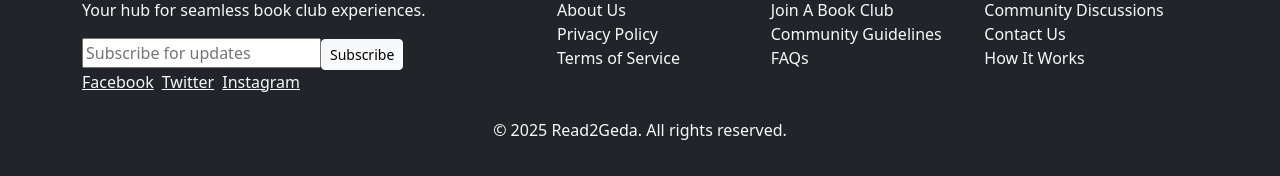
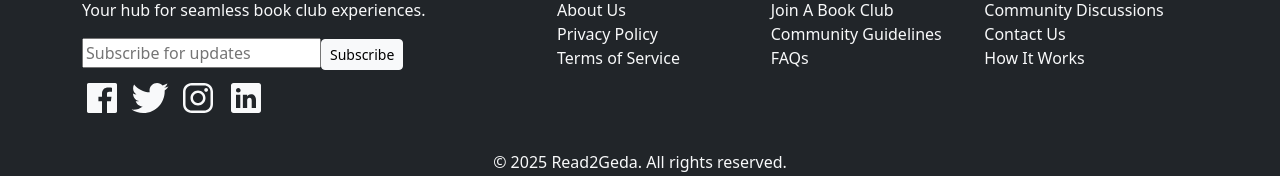
Before and after one commit to Orjihenry/Read2Geda, a React (Vite) app: page / in a window 1280 px wide. Shown: the part 2716-2892 px from the top of the page. Built offline with nearby package versions, Linux system fonts and the light colour scheme.

Commit message:
added social icons

```diff
--- a/src/components/Footer/Footer.tsx
+++ b/src/components/Footer/Footer.tsx
@@ -1,3 +1,4 @@
+import { IoLogoFacebook, IoLogoInstagram, IoLogoLinkedin, IoLogoTwitter } from "react-icons/io";
 import Button from "../Button";
 import "./../../index.css"
 
@@ -15,10 +16,11 @@ export default function Footer() {
               <Button className="btn-light btn-sm">Subscribe</Button>
             </div>
 
-            <div className="socials">
-              <a href="#" className="text-light me-2">Facebook</a>
-              <a href="#" className="text-light me-2">Twitter</a>
-              <a href="#" className="text-light">Instagram</a>
+            <div className="socials py-2">
+              <a href="#" className="text-light me-2 "><IoLogoFacebook size="40px"/></a>
+              <a href="#" className="text-light me-2 "><IoLogoTwitter size="40px"/></a>
+              <a href="#" className="text-light me-2 "><IoLogoInstagram size="40px"/></a>
+              <a href="#" className="text-light me-2 "><IoLogoLinkedin size="40px"/></a>
             </div>
           </div>
 
@@ -27,21 +29,21 @@ export default function Footer() {
               <h5>Quick Links</h5>
               <div className="row mx-0">
                 <div className="col-md-4 px-0">
-                  <a href="/Read2Geda/about" className="nav-link quick-links">About Us</a>
-                  <a href="/Read2Geda/privacy" className="nav-link quick-links">Privacy Policy</a>
-                  <a href="/Read2Geda/terms" className="nav-link quick-links">Terms of Service</a>
+                  <a href="/about" className="nav-link quick-links">About Us</a>
+                  <a href="/privacy" className="nav-link quick-links">Privacy Policy</a>
+                  <a href="/terms" className="nav-link quick-links">Terms of Service</a>
                 </div>
 
                 <div className="col-md-4 px-0">
-                  <a href="/Read2Geda/discover" className="nav-link quick-links">Join A Book Club</a>
-                  <a href="/Read2Geda/community-guidelines" className="nav-link quick-links">Community Guidelines</a>
-                  <a href="/Read2Geda/faqs" className="nav-link quick-links">FAQs</a>
+                  <a href="/discover" className="nav-link quick-links">Join A Book Club</a>
+                  <a href="/community-guidelines" className="nav-link quick-links">Community Guidelines</a>
+                  <a href="/faqs" className="nav-link quick-links">FAQs</a>
                 </div>
 
                 <div className="col-md-4 px-0">
-                  <a href="/Read2Geda/discussion" className="nav-link quick-links">Community Discussions</a>
-                  <a href="/Read2Geda/contact" className="nav-link quick-links">Contact Us</a>
-                  <a href="/Read2Geda/how-it-works" className="nav-link quick-links">How It Works</a>
+                  <a href="/discussion" className="nav-link quick-links">Community Discussions</a>
+                  <a href="/contact" className="nav-link quick-links">Contact Us</a>
+                  <a href="/how-it-works" className="nav-link quick-links">How It Works</a>
                 </div>
               </div>
             </nav>
```
